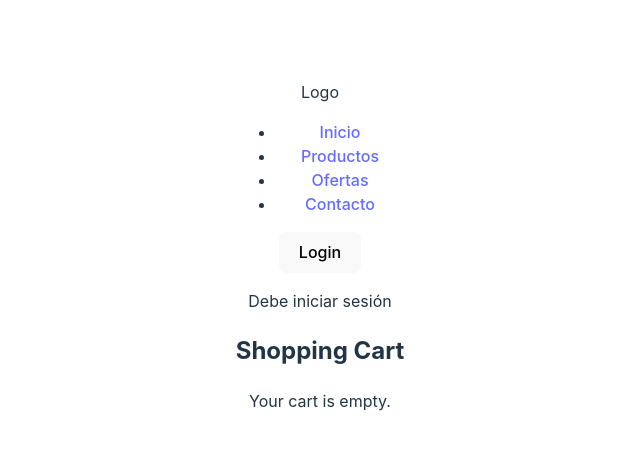
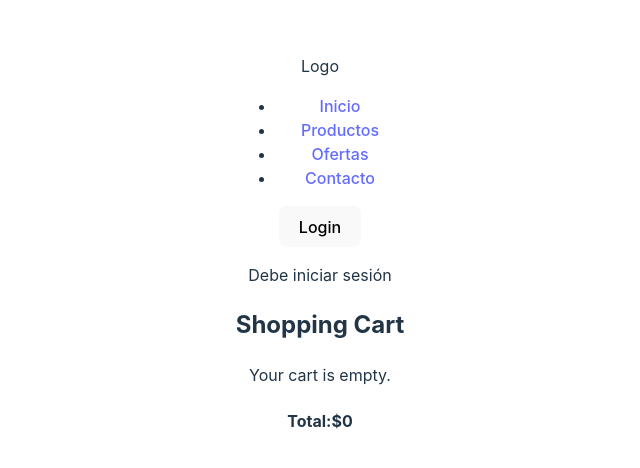
Before and after one commit to AlStark83/Coderio_Frontend_React, a React (Vite) app: page /cart in a window 1280 px wide. Shown: the part 146-614 px from the top of the page, without its empty margins (320-960 px from the left). Built offline with nearby package versions, Linux system fonts and the light colour scheme.

Commit message:
subtotal & total for cart ok

```diff
--- a/src/view/Cart/Cart.jsx
+++ b/src/view/Cart/Cart.jsx
@@ -1,10 +1,12 @@
 /* eslint-disable react-refresh/only-export-components */
 /* eslint-disable react/prop-types */
 import { connect } from 'react-redux';
-import { removeFromCart, updateQuantity } from '../../redux/actions/actions';
+import { addToCart, removeFromCart, updateQuantity } from '../../redux/actions/actions';
 
 // eslint-disable-next-line react/prop-types
-function  Cart  ({ cartItems, removeFromCart, updateQuantity }) {
+function  Cart  ({ cartItems, removeFromCart, updateQuantity}) {
+  const total = cartItems.reduce((acc, item) => acc + item.quantity * item.price, 0);
+
   return (
     <div>
       <h2>Shopping Cart</h2>
@@ -25,12 +27,14 @@ function  Cart  ({ cartItems, removeFromCart, updateQuantity }) {
                     onChange={(e) => updateQuantity(item.id, parseInt(e.target.value))}
                   />
                 </p>
+                <p>Subtotal: {item.quantity * item.price}$</p>
                 <button onClick={() => removeFromCart(item.id)}>Remove</button>
               </div>
             </li>
           ))}
         </ul>
       )}
+      <h4>Total:${total}</h4>
     </div>
   );
 }
@@ -43,7 +47,8 @@ const mapStateToProps = (state) => {
 
 const mapDispatchToProps = {
   removeFromCart,
-  updateQuantity
+  updateQuantity,
+  addToCart
 };
 
 const CartConnected = connect(mapStateToProps, mapDispatchToProps)(Cart);
```
